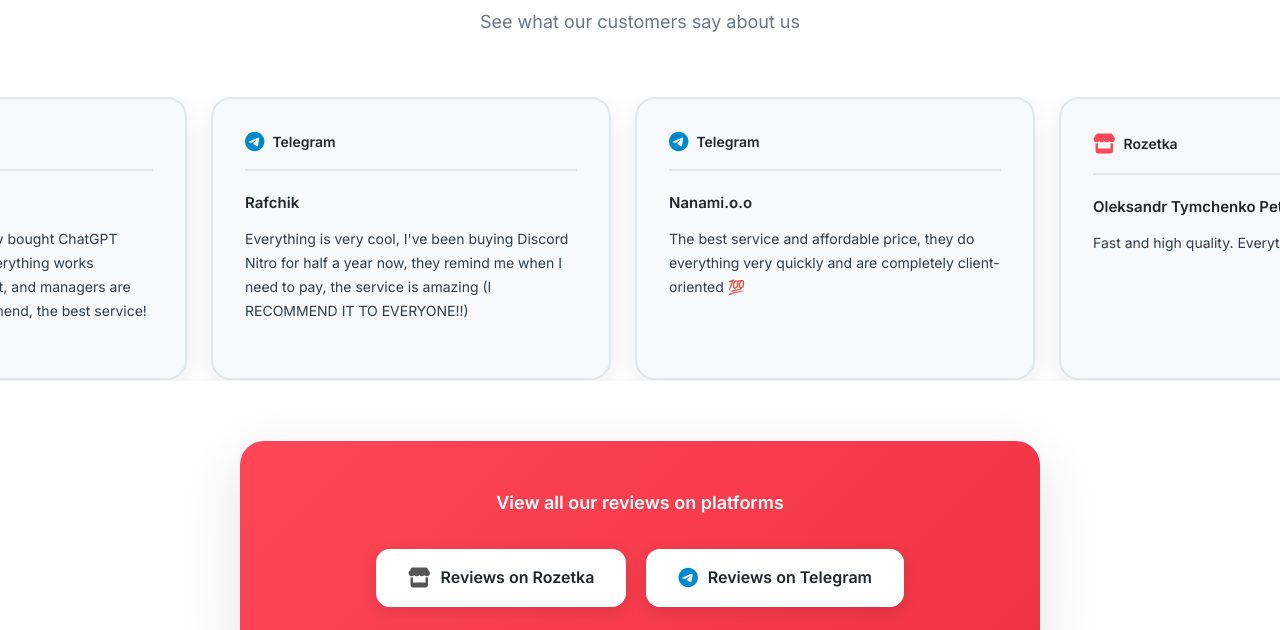
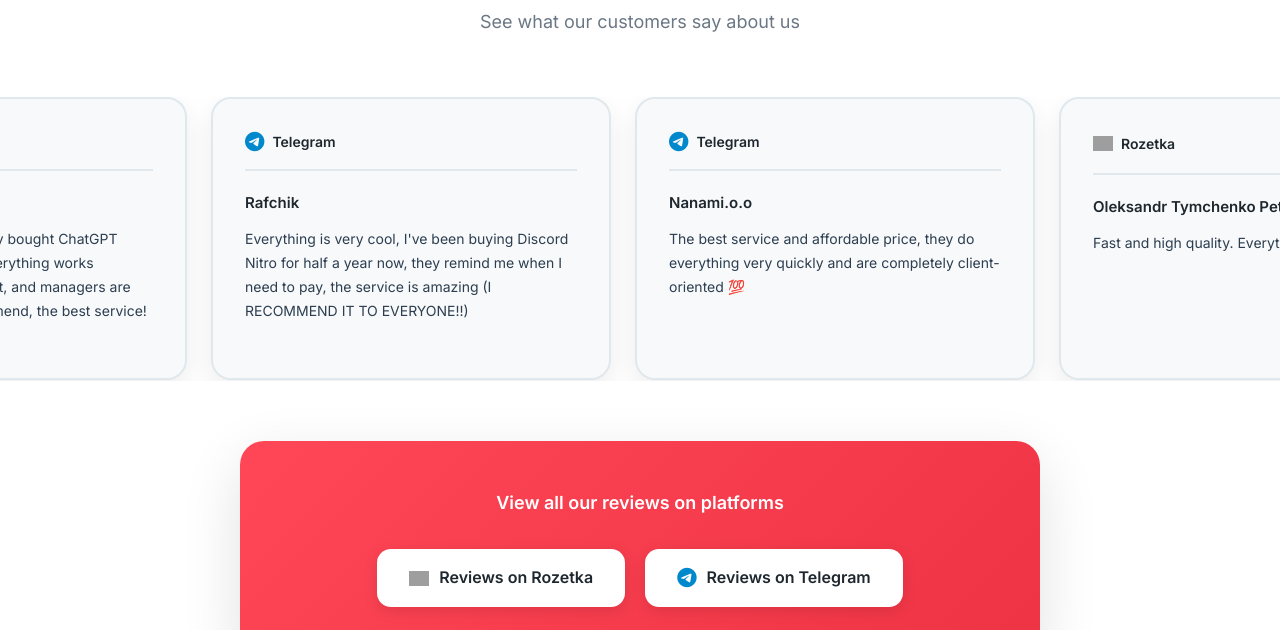
Before and after one commit to Kybikov/wtmelon, a Vue app: page / in a window 1280 px wide. Shown: the part 5260-5890 px from the top of the page. Built offline with nearby package versions, Linux system fonts and the light colour scheme; grey boxes are pictures that could not be loaded; the HTML template or start-up script is replaced by a standard one.

Commit message:
Updated style.css

```diff
--- a/src/components/Reviews.vue
+++ b/src/components/Reviews.vue
@@ -26,7 +26,8 @@
           >
             <div class="review-header">
               <div class="review-platform">
-                <i :class="review.platform === 'telegram' ? 'fa-brands fa-telegram' : 'fa-solid fa-store'"></i>
+                <img v-if="review.platform === 'rozetka'" src="https://res.cloudinary.com/dtvh4rws0/image/upload/v1767861324/rozetka_gvyhg8.png" alt="Rozetka" class="rozetka-logo" />
+                <i v-else class="fa-brands fa-telegram"></i>
                 <span>{{ review.platform === 'telegram' ? 'Telegram' : 'Rozetka' }}</span>
               </div>
               <div v-if="review.platform === 'rozetka'" class="review-rating">
@@ -53,7 +54,7 @@
             rel="noopener noreferrer"
             class="btn-review rozetka-btn"
           >
-            <i class="fa-solid fa-store"></i>
+            <img src="https://res.cloudinary.com/dtvh4rws0/image/upload/v1767861324/rozetka_gvyhg8.png" alt="Rozetka" class="rozetka-logo" />
             {{ t('reviews.rozetkaButton') }}
           </a>
           <a
--- a/src/style.css
+++ b/src/style.css
@@ -1169,6 +1169,12 @@
   color: var(--primary-color);
 }
 
+.review-platform .rozetka-logo {
+  width: 20px;
+  height: 20px;
+  object-fit: contain;
+}
+
 .telegram-review .review-platform i {
   color: #0088cc;
 }
@@ -1252,6 +1258,13 @@
 
 .btn-review i {
   font-size: 20px;
+  transition: var(--transition);
+}
+
+.btn-review .rozetka-logo {
+  width: 20px;
+  height: 20px;
+  object-fit: contain;
   transition: var(--transition);
 }
 
```
